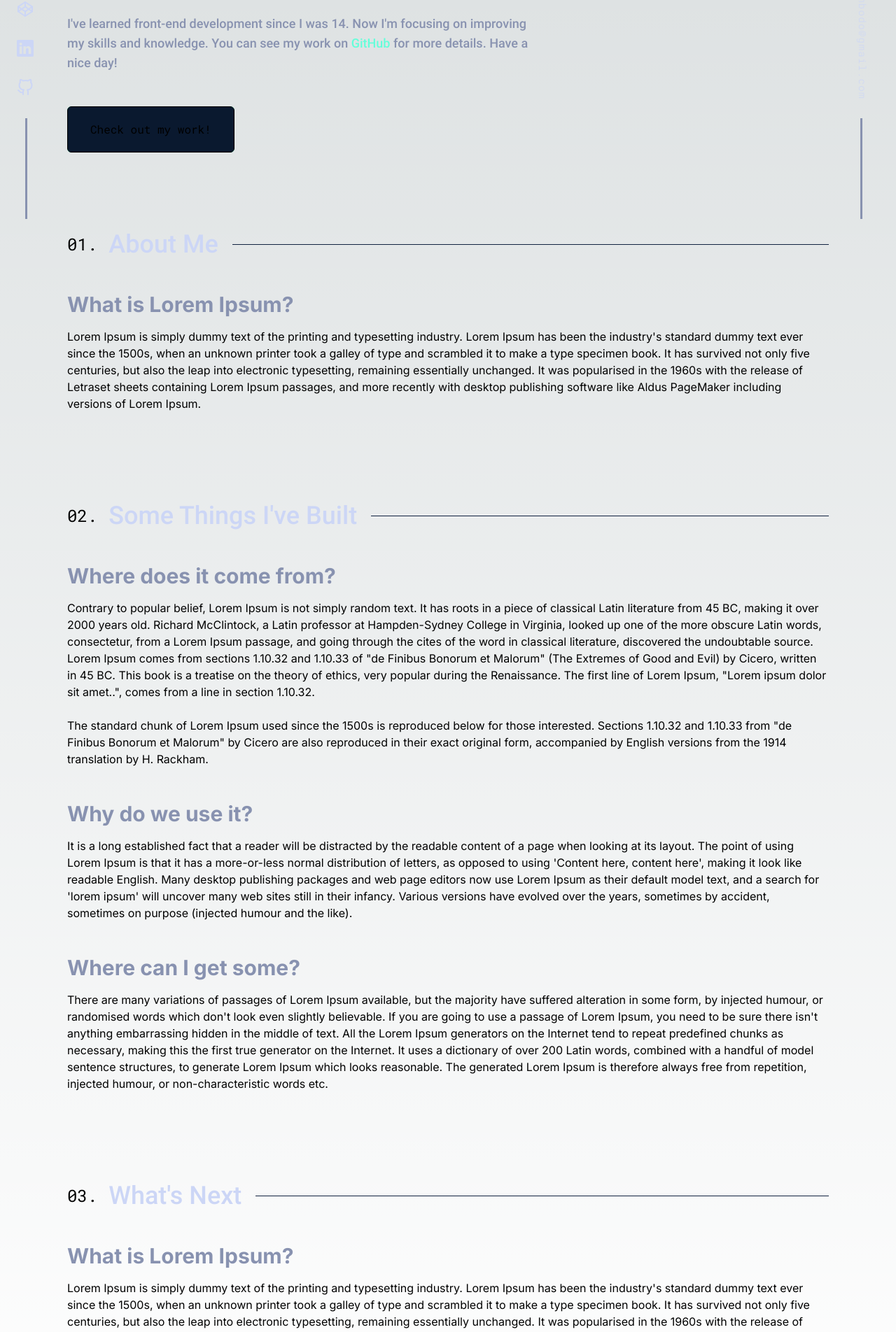
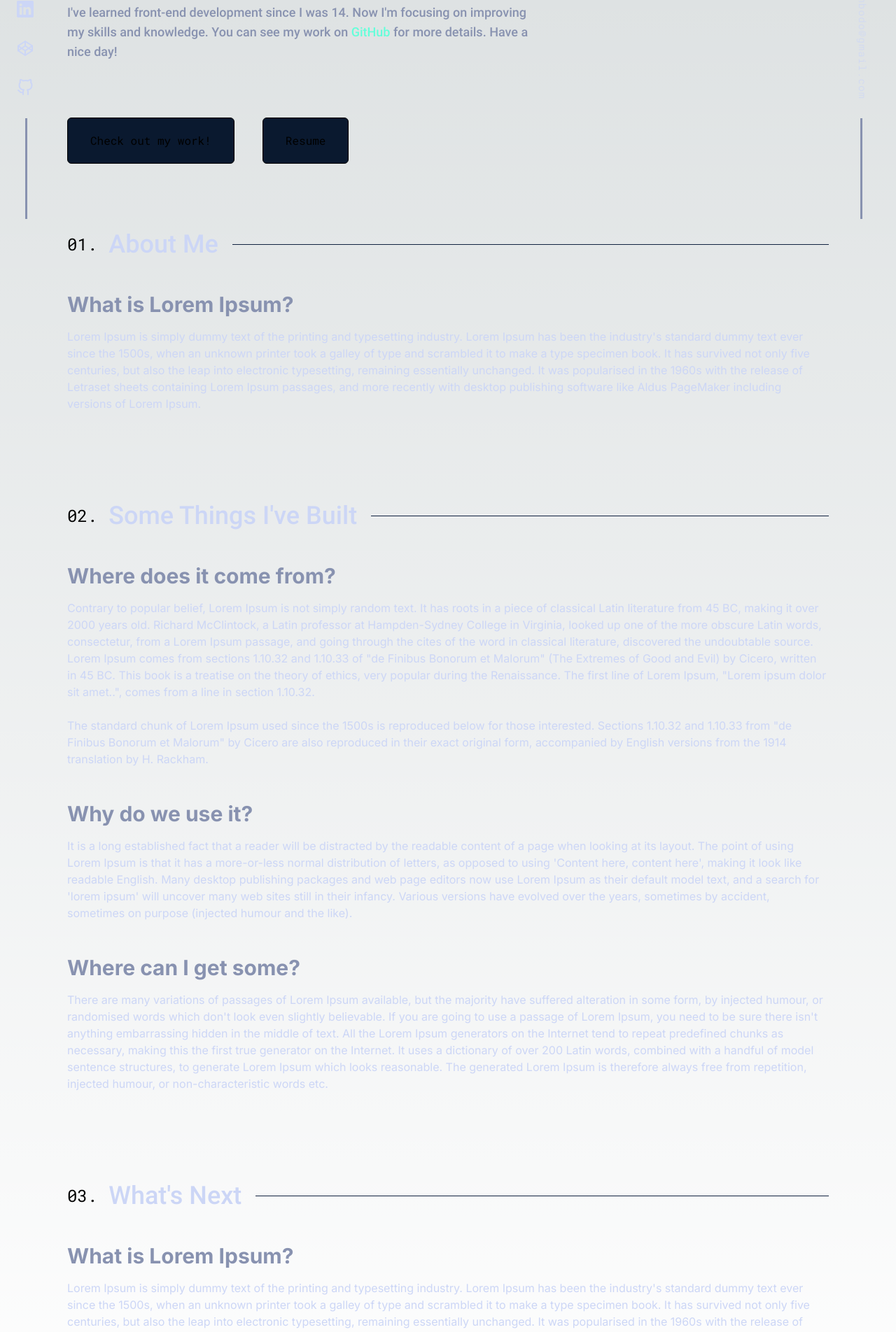
Before and after one commit to mcdanang/porto, a Next.js app: page / in a window 1280 px wide. Shown: the part 535-2439 px from the top of the page at 70% size. Built offline with nearby package versions, Linux system fonts and the light colour scheme.

Commit message:
add resume and fix navigation

```diff
--- a/src/app/page.tsx
+++ b/src/app/page.tsx
@@ -12,13 +12,13 @@ export default function Home() {
     <main className="flex min-h-screen flex-col items-center justify-between px-6 md:px-24 ">
       <Navbar />
       <Landing />
-      <Layout no="01." title="About Me">
+      <Layout id="about" no="01." title="About Me">
         <About/>
       </Layout>
-      <Layout no="02." title="Some Things I've Built">
+      <Layout id="projects" no="02." title="Some Things I've Built">
         <Projects/>
       </Layout>
-      <Layout no="03." title="What's Next">
+      <Layout id="contact" no="03." title="What's Next">
         <Contact/>
       </Layout>
       <Footer />
--- /dev/null
+++ b/src/app/resume/page.tsx
@@ -0,0 +1,7 @@
+export default function MyResume() {
+  return (
+    <div>
+      <iframe src="/pdfs/Muhamad_Danang_Priambodo_CV.pdf" className="w-screen h-screen"/>
+    </div>
+  )
+}
--- a/src/components/Layout.tsx
+++ b/src/components/Layout.tsx
@@ -2,13 +2,15 @@ export default function Layout({
   children,
   no,
   title,
+  id
 }: {
   children: React.ReactNode;
   no: string;
   title: string;
+  id: string;
 }) {
   return (
-    <div className="py-16">
+    <div id={id} className="py-16">
       <header className="w-full flex items-center">
         <h1 className="font-roboto-mono text-2xl mr-4">{no}</h1>
         <h1 className=" flex-shrink-0 font-roboto text-4xl text-white">{title}</h1>
--- a/src/components/sections/About.tsx
+++ b/src/components/sections/About.tsx
@@ -1,10 +1,10 @@
 export default function About() {
   return (
-    <div>
+    <section>
       <h1 className="text-3xl font-bold text-[#8892b0] pt-12 pb-4">
         What is Lorem Ipsum?
       </h1>
-      <p>
+      <p className="text-white">
         Lorem Ipsum is simply dummy text of the printing and typesetting
         industry. Lorem Ipsum has been the industry&apos;s standard dummy text
         ever since the 1500s, when an unknown printer took a galley of type and
@@ -15,6 +15,6 @@ export default function About() {
         with desktop publishing software like Aldus PageMaker including versions
         of Lorem Ipsum.
       </p>
-    </div>
+    </section>
   );
 }
--- a/src/components/sections/Contact.tsx
+++ b/src/components/sections/Contact.tsx
@@ -1,10 +1,10 @@
 export default function Contact() {
   return (
-    <div>
+    <section>
       <h1 className="text-3xl font-bold text-[#8892b0] pt-12 pb-4">
         What is Lorem Ipsum?
       </h1>
-      <p>
+      <p className="text-white">
         Lorem Ipsum is simply dummy text of the printing and typesetting
         industry. Lorem Ipsum has been the industry&apos;s standard dummy text
         ever since the 1500s, when an unknown printer took a galley of type and
@@ -15,6 +15,6 @@ export default function Contact() {
         with desktop publishing software like Aldus PageMaker including versions
         of Lorem Ipsum.
       </p>
-    </div>
+    </section>
   );
 }
--- a/src/components/sections/Footer.tsx
+++ b/src/components/sections/Footer.tsx
@@ -19,13 +19,13 @@ export default function Footer() {
         </div>
         <div>
           <div className="flex justify-center gap-6 gap-y-8 md:flex-col md:fixed md:bottom-32 md:left-6">
+            <a href="https://www.linkedin.com/in/mdanangp/" target="_blank">
+              <Linkedin className="fill-white hover:fill-teal w-6 h-6 hover:-translate-y-2 duration-500 transition" />
+            </a>
             <a href="https://codepen.io/mcdanang" target="_blank">
               <Codepen className="stroke-white hover:stroke-teal w-6 h-6 hover:-translate-y-2 duration-500 transition" />
             </a>
-            <a href="https://codepen.io/mcdanang" target="_blank">
-              <Linkedin className="fill-white hover:fill-teal w-6 h-6 hover:-translate-y-2 duration-500 transition" />
-            </a>
-            <a href="https://codepen.io/mcdanang" target="_blank">
+            <a href="https://github.com/mcdanang/" target="_blank">
               <Github className="stroke-white hover:stroke-teal w-6 h-6 hover:-translate-y-2 duration-500 transition" />
             </a>
           </div>
@@ -35,7 +35,9 @@ export default function Footer() {
           <span className="font-roboto-mono text-white">
             Designed & Built by{" "}
           </span>
-          <span className="font-roboto">M Danang Priambodo</span>
+          <a href="#" className="font-roboto">
+            M Danang Priambodo
+          </a>
         </p>
       </div>
     </footer>
--- a/src/components/sections/Landing.tsx
+++ b/src/components/sections/Landing.tsx
@@ -1,3 +1,5 @@
+import Link from "next/link";
+
 export default function Landing() {
   return (
     <div className="h-[calc(100vh)] flex items-center">
@@ -12,23 +14,33 @@ export default function Landing() {
         <p className="text-lg font-roboto text-gray md:w-2/3 my-8 max-w-2xl">
           I&apos;ve learned front-end development since I was 14. Now I&apos;m
           focusing on improving my skills and knowledge. You can see my work on{" "}
+          <span className="relative">
             <a
-            href="https://github.com/youssef579"
+              href="https://github.com/mcdanang/"
               target="_blank"
-            className="text-teal"
+              className="text-teal before:content-[''] before:w-0 before:h-[1px] before:absolute before:bottom-0 before:left-0 before:bg-teal before:hover:w-full before:transition-all before:duration-300"
             >
               GitHub
-          </a>{" "}
+            </a>
+          </span>{" "}
           for more details. Have a nice day!
         </p>
-
+        <div className="flex gap-10">
           <a href="#projects">
-          <div className="group bg-teal w-fit h-fit rounded-md my-12 cursor-pointer">
-            <div className="transition bg-donker py-5 px-8 border rounded-md font-roboto-mono group-hover:-translate-y-1 group-hover:-translate-x-1">
+            <div className="my-12 cursor-pointer">
+              <div className="transition bg-donker py-5 px-8 border rounded-md font-roboto-mono hover:shadow-[4px_4px_0_0_#64ffda] hover:-translate-x-[5px] hover:-translate-y-[5px]">
                 Check out my work!
               </div>
             </div>
           </a>
+          <Link href="/resume" target="_blank" rel="noreferrer">
+            <div className="my-12 cursor-pointer">
+              <div className="transition bg-donker py-5 px-8 border rounded-md font-roboto-mono hover:shadow-[4px_4px_0_0_#64ffda] hover:-translate-x-[5px] hover:-translate-y-[5px]">
+                Resume
+              </div>
+            </div>
+          </Link>
+        </div>
       </div>
     </div>
   );
--- a/src/components/sections/Navbar.tsx
+++ b/src/components/sections/Navbar.tsx
@@ -65,13 +65,13 @@ export default function Example() {
               </div>
               <div className="hidden sm:block sm:ml-6">
                 <div className="flex space-x-4">
-                  {["About", "Projects", "Contact"].map((section, index) => {
+                  {["about", "projects", "contact"].map((section, index) => {
                     return (
-                      <a key={section} className="group px-4 cursor-pointer">
+                      <a key={section} href={`#${section}`} className="group px-4 cursor-pointer">
                         <text className="font-roboto-mono">
                           {zeroPad(index + 1, 2)}.
                         </text>
-                        <text className="text-white group-hover:text-teal pl-2 font-roboto-mono">
+                        <text className="text-white group-hover:text-teal pl-2 font-roboto-mono capitalize">
                           {section}
                         </text>
                       </a>
--- a/src/components/sections/Projects.tsx
+++ b/src/components/sections/Projects.tsx
@@ -1,11 +1,11 @@
 export default function Projects() {
   return (
-    <div>
+    <section>
       <div>
         <h1 className="text-3xl font-bold text-[#8892b0] pt-12 pb-4">
           Where does it come from?
         </h1>
-        <p>
+        <p className="text-white">
           Contrary to popular belief, Lorem Ipsum is not simply random text. It
           has roots in a piece of classical Latin literature from 45 BC, making
           it over 2000 years old. Richard McClintock, a Latin professor at
@@ -30,7 +30,7 @@ export default function Projects() {
         <h1 className="text-3xl font-bold text-[#8892b0] pt-12 pb-4">
           Why do we use it?
         </h1>
-        <p>
+        <p className="text-white">
           It is a long established fact that a reader will be distracted by the
           readable content of a page when looking at its layout. The point of
           using Lorem Ipsum is that it has a more-or-less normal distribution of
@@ -47,7 +47,7 @@ export default function Projects() {
         <h1 className="text-3xl font-bold text-[#8892b0] pt-12 pb-4">
           Where can I get some?
         </h1>
-        <p>
+        <p className="text-white">
           There are many variations of passages of Lorem Ipsum available, but
           the majority have suffered alteration in some form, by injected
           humour, or randomised words which don&apos;t look even slightly
@@ -62,6 +62,6 @@ export default function Projects() {
           non-characteristic words etc.
         </p>
       </div>
-    </div>
+    </section>
   );
 }
```
Also changed, not shown: 1 other file (tests, documents, lock files or other folders). Lines whose indentation alone changed are shown as unchanged.
